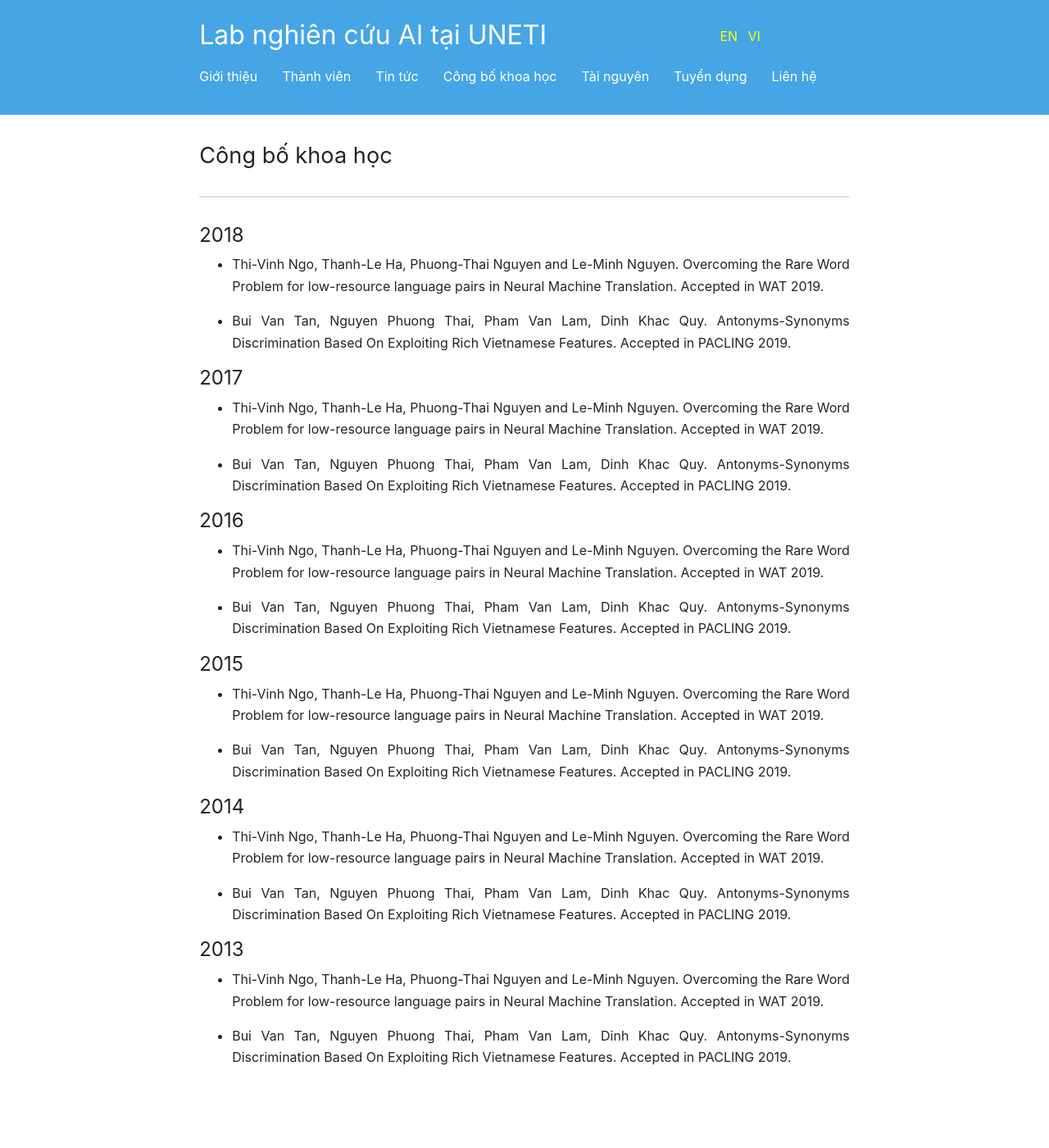
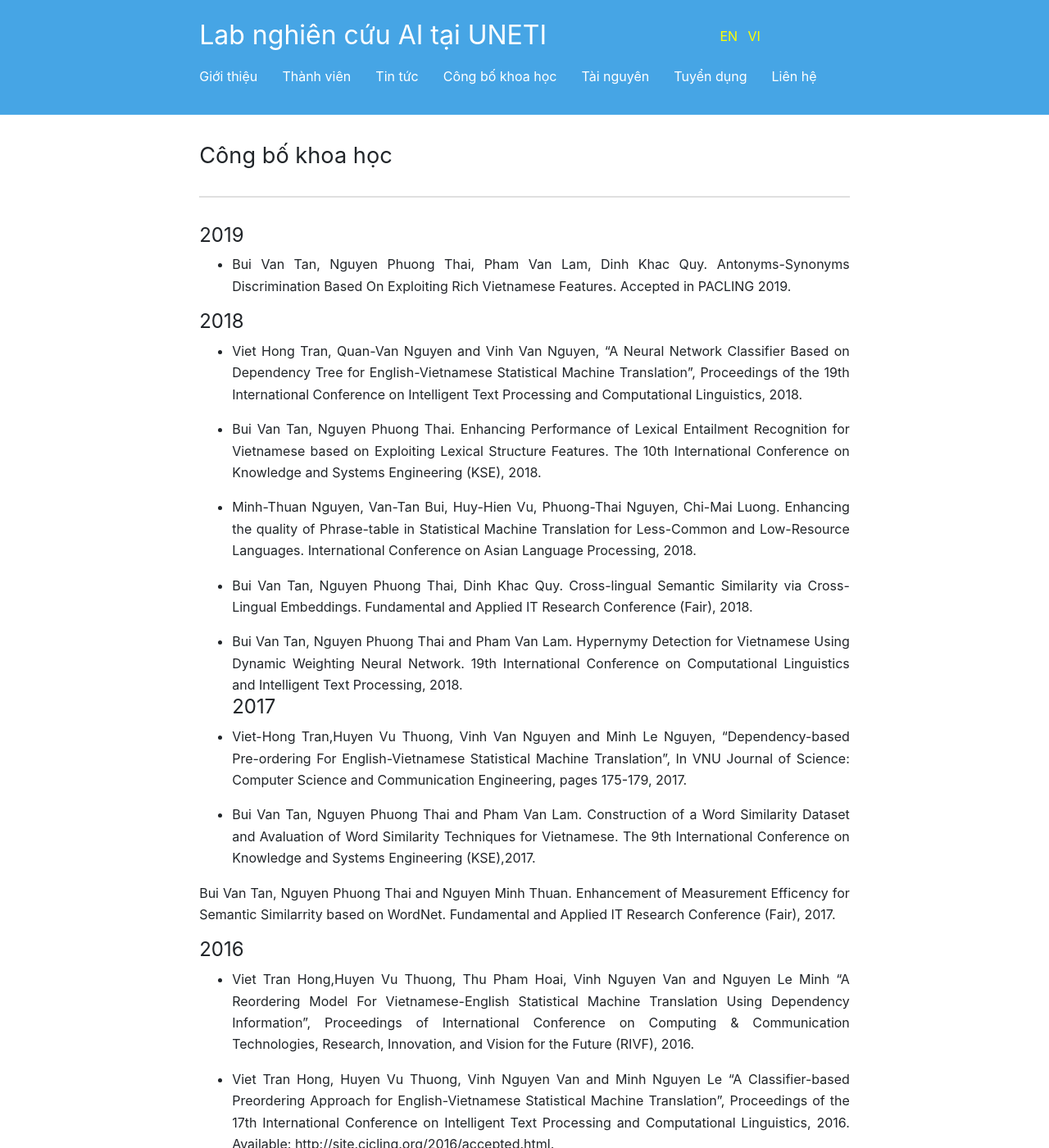
Before and after one commit to unetilab/unetilab.github.io, a Jekyll site: the page built from vi/Publications.md, in a window 1280 px wide and 1400 px high. Shown: the whole window at 82% size. Built offline with Jekyll 4.4.1, drawn with Linux system fonts in a browser that asks for light colours; nearby versions of some CDN libraries; library files that are not in the unit come from our copies; some of the changed text lies outside the part shown.

Commit message:
Update Publications.md

```diff
--- a/vi/Publications.md
+++ b/vi/Publications.md
@@ -9,38 +9,48 @@ order: 3
 ---
 
 
-#### 2018
-* Thi-Vinh Ngo, Thanh-Le Ha, Phuong-Thai Nguyen and Le-Minh Nguyen. Overcoming the Rare Word Problem for low-resource language pairs in Neural Machine Translation. Accepted in WAT 2019.
-{: style="text-align: justify;"}
+#### 2019
 * Bui Van Tan, Nguyen Phuong Thai, Pham Van Lam, Dinh Khac Quy. Antonyms-Synonyms Discrimination Based On Exploiting Rich Vietnamese Features. Accepted in PACLING 2019.
 {: style="text-align: justify;"}
 
+#### 2018
+* Viet Hong Tran, Quan-Van Nguyen and Vinh Van Nguyen, “A Neural Network Classifier Based on Dependency Tree for English-Vietnamese Statistical Machine Translation”, Proceedings of the 19th International Conference on Intelligent Text Processing and Computational Linguistics, 2018.
+
+* Bui Van Tan, Nguyen Phuong Thai. Enhancing Performance of Lexical Entailment Recognition for Vietnamese based on Exploiting Lexical Structure Features. The 10th International Conference on Knowledge and Systems Engineering (KSE), 2018.
+
+* Minh-Thuan Nguyen, Van-Tan Bui, Huy-Hien Vu, Phuong-Thai Nguyen, Chi-Mai Luong. Enhancing the quality of Phrase-table in Statistical Machine Translation for Less-Common and Low-Resource Languages. International Conference on Asian Language Processing, 2018.
+
+* Bui Van Tan, Nguyen Phuong Thai, Dinh Khac Quy. Cross-lingual Semantic Similarity via Cross-Lingual Embeddings. Fundamental and Applied IT Research Conference (Fair), 2018.
+
+* Bui Van Tan, Nguyen Phuong Thai and Pham Van Lam. Hypernymy Detection for Vietnamese Using Dynamic Weighting Neural Network. 19th International Conference on Computational Linguistics and Intelligent Text Processing, 2018.
 #### 2017
-* Thi-Vinh Ngo, Thanh-Le Ha, Phuong-Thai Nguyen and Le-Minh Nguyen. Overcoming the Rare Word Problem for low-resource language pairs in Neural Machine Translation. Accepted in WAT 2019.
-{: style="text-align: justify;"}
-* Bui Van Tan, Nguyen Phuong Thai, Pham Van Lam, Dinh Khac Quy. Antonyms-Synonyms Discrimination Based On Exploiting Rich Vietnamese Features. Accepted in PACLING 2019.
-{: style="text-align: justify;"}
+* Viet-Hong Tran,Huyen Vu Thuong, Vinh Van Nguyen and Minh Le Nguyen, “Dependency-based Pre-ordering For English-Vietnamese Statistical Machine Translation”, In VNU Journal of Science: Computer Science and Communication Engineering, pages 175-179, 2017.
+
+* Bui Van Tan, Nguyen Phuong Thai and Pham Van Lam. Construction of a Word Similarity Dataset and Avaluation of Word Similarity Techniques for Vietnamese. The 9th International Conference on Knowledge and Systems Engineering (KSE),2017.
+
+Bui Van Tan, Nguyen Phuong Thai and Nguyen Minh Thuan. Enhancement of Measurement Efficency for Semantic Similarrity based on WordNet. Fundamental and Applied IT Research Conference (Fair), 2017.
 
 #### 2016
-* Thi-Vinh Ngo, Thanh-Le Ha, Phuong-Thai Nguyen and Le-Minh Nguyen. Overcoming the Rare Word Problem for low-resource language pairs in Neural Machine Translation. Accepted in WAT 2019.
-{: style="text-align: justify;"}
-* Bui Van Tan, Nguyen Phuong Thai, Pham Van Lam, Dinh Khac Quy. Antonyms-Synonyms Discrimination Based On Exploiting Rich Vietnamese Features. Accepted in PACLING 2019.
-{: style="text-align: justify;"}
+* Viet Tran Hong,Huyen Vu Thuong, Thu Pham Hoai, Vinh Nguyen Van and Nguyen Le Minh “A Reordering Model For Vietnamese-English Statistical Machine Translation Using Dependency Information”, Proceedings of International Conference on Computing & Communication Technologies, Research, Innovation, and Vision for the Future (RIVF), 2016.
+
+* Viet Tran Hong, Huyen Vu Thuong, Vinh Nguyen Van and Minh Nguyen Le “A Classifier-based Preordering Approach for English-Vietnamese Statistical Machine Translation”, Proceedings of the 17th International Conference on Intelligent Text Processing and Computational Linguistics, 2016. Available: http://site.cicling.org/2016/accepted.html.
 
 #### 2015
-* Thi-Vinh Ngo, Thanh-Le Ha, Phuong-Thai Nguyen and Le-Minh Nguyen. Overcoming the Rare Word Problem for low-resource language pairs in Neural Machine Translation. Accepted in WAT 2019.
-{: style="text-align: justify;"}
-* Bui Van Tan, Nguyen Phuong Thai, Pham Van Lam, Dinh Khac Quy. Antonyms-Synonyms Discrimination Based On Exploiting Rich Vietnamese Features. Accepted in PACLING 2019.
-{: style="text-align: justify;"}
+* Viet Tran Hong, Vinh Van Nguyen and Minh Le Nguyen, “Improving English-Vietnamese Statistical Machine Translation Using Pre-processing Dependency Syntactic”, Proceedings of the Pacific Association for Computational Linguistics 2015, 115-121. Available: http://pacling.stei.itb.ac.id/?page_id=784
+
+* Bui Van Tan, Ant Colony Optimization Algorithm for Shortest Path Problem. University of Economics - Technology for Industries Journal of Science and Technology, No.8: 25{31, 2015.
+
+* Viet Tran Hong, Huyen Vu Thuong, Vinh Nguyen Van and Trung Le Tien, “The English-Vietnamese Machine Translation System for IWSLT 2015”, Proceeding of the 12th International Workshop on Spoken Language Translation, 2015, 80-84. Available: http://workshop2015.iwslt.org
 
 #### 2014
-* Thi-Vinh Ngo, Thanh-Le Ha, Phuong-Thai Nguyen and Le-Minh Nguyen. Overcoming the Rare Word Problem for low-resource language pairs in Neural Machine Translation. Accepted in WAT 2019.
-{: style="text-align: justify;"}
-* Bui Van Tan, Nguyen Phuong Thai, Pham Van Lam, Dinh Khac Quy. Antonyms-Synonyms Discrimination Based On Exploiting Rich Vietnamese Features. Accepted in PACLING 2019.
-{: style="text-align: justify;"}
+* Viet-Hong Tran, Anh-Tuan Pham, Vinh-Van Nguyen, Hoai-Xuan Nguyen, Huy-Quang Nguyen, “ Parameter Learning for Statistical Machine Translation using CMA-ES”, Proceedings of the Sixth International Conference KSE 2014, Series: Advances in Intelligent Systems and Computing, Vol. 326.
+
+* Bui Van Tan, Parallelization of Genetic Algorithms Solves the Optimization Problem. University of Economics - Technology for Industries Journal of Science and Technology, No.1: 28-34, 2014.
 
 #### 2013
-* Thi-Vinh Ngo, Thanh-Le Ha, Phuong-Thai Nguyen and Le-Minh Nguyen. Overcoming the Rare Word Problem for low-resource language pairs in Neural Machine Translation. Accepted in WAT 2019.
-{: style="text-align: justify;"}
-* Bui Van Tan, Nguyen Phuong Thai, Pham Van Lam, Dinh Khac Quy. Antonyms-Synonyms Discrimination Based On Exploiting Rich Vietnamese Features. Accepted in PACLING 2019.
-{: style="text-align: justify;"}
+* Bui Van Tan, Minimum Spanning Tree for Graph With Solin Algorithm. University of Economics - Technology for Industries Journal of Science and Technology,No.1: 78-82, 2013.
+
+* Luan-Nghia Pham, Viet-Hong Tran , Vinh-Van Nguyen, “Vietnamese Text Accent Restoration with Statistical Machine Translation ”, Proceeding of 27th Paciﬁc Asia Conference on Language, Information and Computation. Available:  http://aclweb.org/anthology/Y13-1044.
+
+#### 2012
+* Bui Van Tan, Improve Efficiency for Hiding Information in Binary Image. Vietnam National University Journal of Science, 28(2):110-115, 2012.
```
